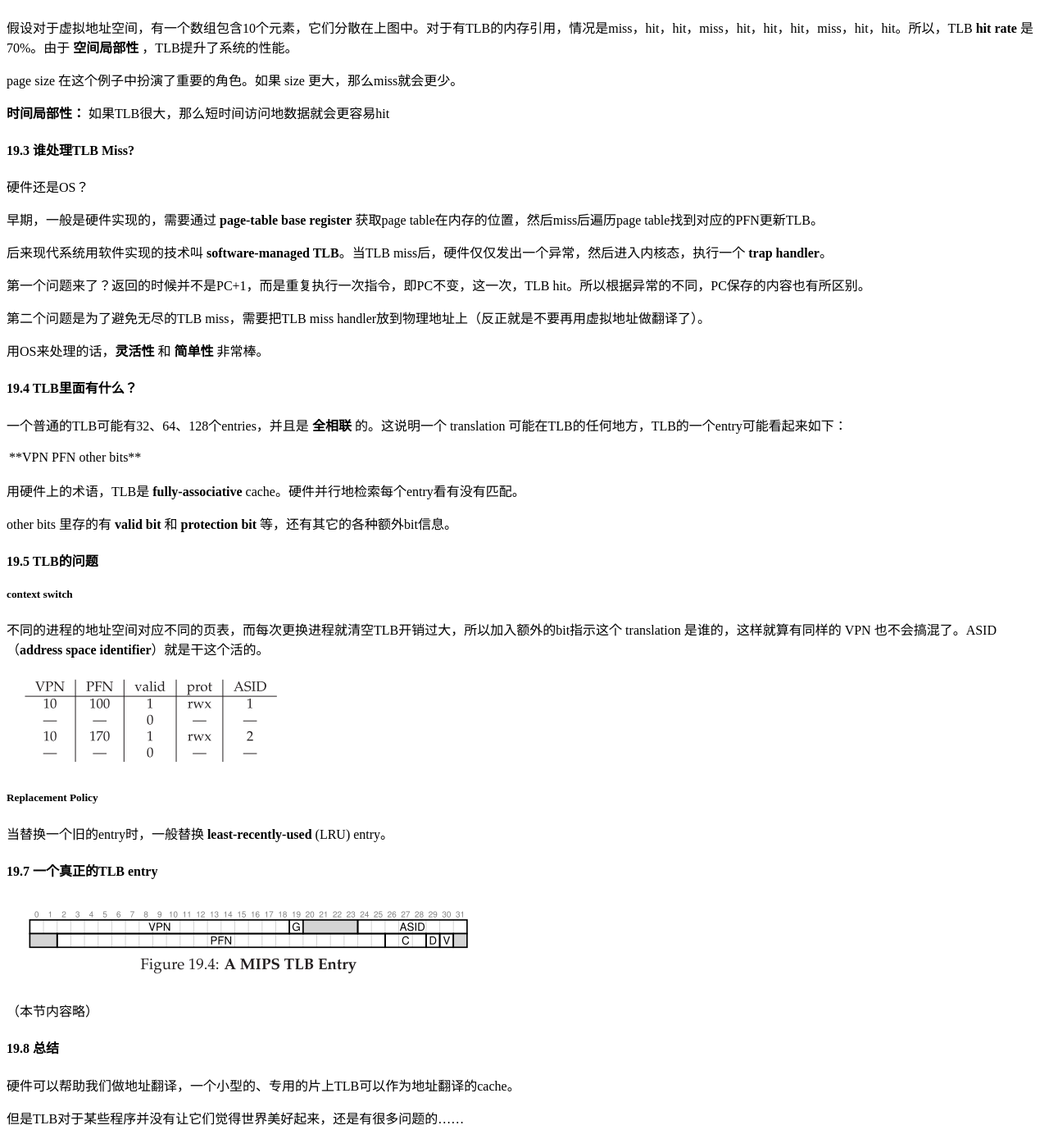
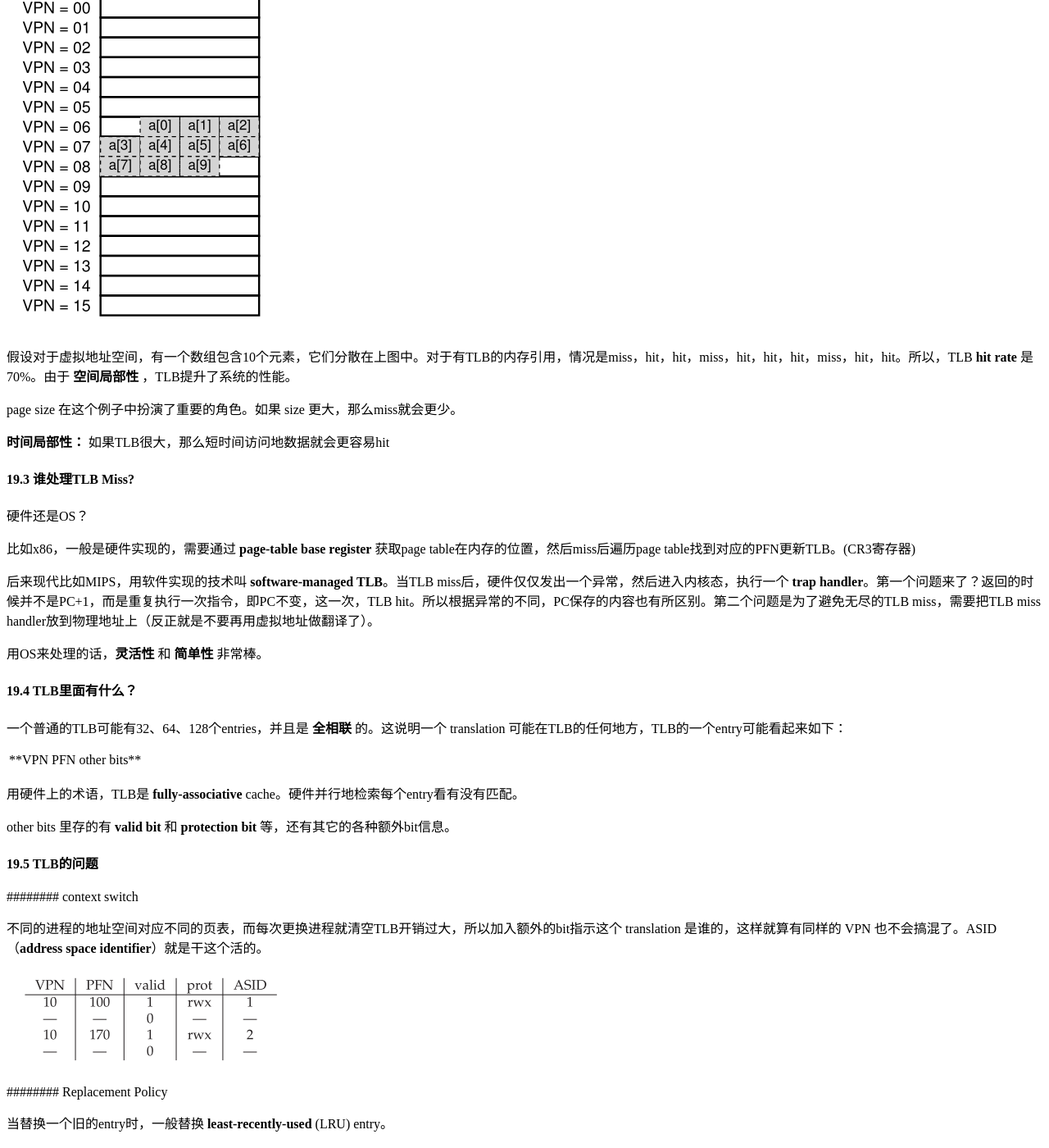
Before and after one commit to hunterlxt/hunterlxt.github.io.backup, a Jekyll site: the page built from _posts/2018-11-01-ostep-virtualization.md, in a window 1280 px wide and 1400 px high, scrolled down 35521 px. Shown: the whole window at 82% size. Built offline with Jekyll 4.4.1, drawn with Linux system fonts in a browser that asks for light colours; comment, search, counter and statistics services are not loaded; some of the changed text lies outside the part shown.

Commit message:
Update 2018-11-01-ostep-virtualization.md

```diff
--- a/_posts/2018-11-01-ostep-virtualization.md
+++ b/_posts/2018-11-01-ostep-virtualization.md
@@ -10,7 +10,6 @@
 ---
 
 > 参考：*Operating Systems: Three Easy Pieces*
->
 > OS是一个工程化色彩很强的CS基础课程，因为跨专业的原因，没有完整学习过这门课程，现在还债了……
 
 # 2. Introduction
@@ -156,6 +155,24 @@
 
 Unix pipes 用相似的方式实现，但是通过 pipe() 系统调用完成的。grep 和 '|' 什么的用法自己搜吧。
 
+#### 5.5 Process Control and Users
+
+除了上面的API还有其它的，比如 **kill** 用来发送一个 signal 给进程。大多数的UNIX shell 中，按键组合可以向当前进程传递特定信号；例如，ctrl+c 发送 SIGINT（终止），ctrl+z 发送 SIGTSTP（停止）从而暂停执行。
+
+整个信号系统提供了丰富的功能，可以为进程发送外部事件，包括在各个进程中接收和处理这些信号的方式，以及向各个进程和整个进程组发送信号的方法。要使用这种通信方式，进程使用 signal() 系统调用来捕获各种信号；这样做确保当特定的信号传递到进程时，暂停正常运行以响应。参考[SR05]
+
+当然不是每个 user 都能随便发送这些信号的，OS负责区分user的权限。
+
+#### 5.6 Useful Tools
+
+`ps`：哪个进程正在运行
+
+`top`：显示进程相关的资源利用
+
+`kill`：用来发送特定信号结束进程
+
+
+
 #### Homework (code)
 
 1. 同一个变量，哪怕malloc分配到heap中的变量，fork之后就互相独立了，互不影响；
@@ -963,13 +982,9 @@
 
 硬件还是OS？
 
-早期，一般是硬件实现的，需要通过 **page-table base register** 获取page table在内存的位置，然后miss后遍历page table找到对应的PFN更新TLB。
+比如x86，一般是硬件实现的，需要通过 **page-table base register** 获取page table在内存的位置，然后miss后遍历page table找到对应的PFN更新TLB。(CR3寄存器)
 
-后来现代系统用软件实现的技术叫 **software-managed TLB**。当TLB miss后，硬件仅仅发出一个异常，然后进入内核态，执行一个 **trap handler**。
-
-第一个问题来了？返回的时候并不是PC+1，而是重复执行一次指令，即PC不变，这一次，TLB hit。所以根据异常的不同，PC保存的内容也有所区别。
-
-第二个问题是为了避免无尽的TLB miss，需要把TLB miss handler放到物理地址上（反正就是不要再用虚拟地址做翻译了）。
+后来现代比如MIPS，用软件实现的技术叫 **software-managed TLB**。当TLB miss后，硬件仅仅发出一个异常，然后进入内核态，执行一个 **trap handler**。第一个问题来了？返回的时候并不是PC+1，而是重复执行一次指令，即PC不变，这一次，TLB hit。所以根据异常的不同，PC保存的内容也有所区别。第二个问题是为了避免无尽的TLB miss，需要把TLB miss handler放到物理地址上（反正就是不要再用虚拟地址做翻译了）。
 
 用OS来处理的话，**灵活性** 和 **简单性** 非常棒。
 
@@ -985,13 +1000,13 @@
 
 #### 19.5 TLB的问题
 
-##### context switch
+######## context switch
 
 不同的进程的地址空间对应不同的页表，而每次更换进程就清空TLB开销过大，所以加入额外的bit指示这个 translation 是谁的，这样就算有同样的 VPN 也不会搞混了。ASID（**address space identifier**）就是干这个活的。
 
 ![1546413897279](/img/in-post/虚拟化virtualization.assets/1546413897279.png)
 
-##### Replacement Policy
+######## Replacement Policy
 
 当替换一个旧的entry时，一般替换 **least-recently-used** (LRU) entry。
 
@@ -1045,7 +1060,7 @@
 
 但是注意！TLB miss后现在需要两次load了，一次是 page directory，一次是PTE本身。这是个 **time-space trade-off**。所以在这些更小的table的情况中，TLB miss造成了更大的开销。而且为了节约内存，我们让系统支持多级页表更加复杂化。
 
-##### A Detailed Multi-level Example
+######## A Detailed Multi-level Example
 
 ![1546437128178](/img/in-post/虚拟化virtualization.assets/1546437128178.png)
 
@@ -1073,7 +1088,7 @@
 
 
 
-##### More Than Two Levels
+######## More Than Two Levels
 
 ![1546438233283](/img/in-post/虚拟化virtualization.assets/1546438233283.png)
 
@@ -1081,7 +1096,7 @@
 
 
 
-##### Remember the TLB
+######## Remember the TLB
 
 ![1546438322464](/img/in-post/虚拟化virtualization.assets/1546438322464.png)
 
@@ -1166,3 +1181,25 @@
 我们已经知道时间和空间的局部性，如果一个page过去访问过，在未来也极大概率会访问到，因此基于过去的历史也是思路之一。一个基于历史的算法叫：**Least-Frequently-Used (LFU)** 策略替换最不频繁的page；相似的，还有一个叫：**Least-Recently-Used (LRU)** 替换最近没用到的page。
 
 ![1546502948288](/img/in-post/虚拟化virtualization.assets/1546502948288.png)
+
+#### 22.7 实现基于历史的算法
+
+为了实现LRU，每次page访问，更新一些数据结构以让这个page移动到list的最头部，这样非常频繁。这样的累计追踪很消耗系统性能。
+
+#### 22.8 近似LRU
+
+既然找到绝对oldest的page非常耗时，也许可以用近似法实现。而且事实上大多数系统用的也是近似LRU方法。
+
+需要一些硬件（**use bit**）的支持。每个page有一个use bit，可能就在内存里之类的。（可能就在 per-process page table中）当一个page被访问到，就把use bit设置为1。剩下的就是OS的任务了。
+
+那么OS怎么做呢？一种方法是 **clock algorithm**。想象所有的page组织成一个循环的链表，有一个钟表指针，当必须替换时，它看看当前的bit是不是0（1代表最近用过的），如果不是就置为0并查找下一个page，直到找到为0的。
+
+
+
+**考虑脏页**
+
+因为丢弃脏页前，要写回外存，所以VM系统更愿意丢弃clean page而非dirty page。所以每个page还有1位 **dirty bit**，来指示这部分page是不是修改过的。
+
+# 23 完整的VM系统
+
+参见Linux实现
```
Also changed, not shown: other parts of _posts/2018-11-01-ostep-virtualization.md (+2 -0 lines).
